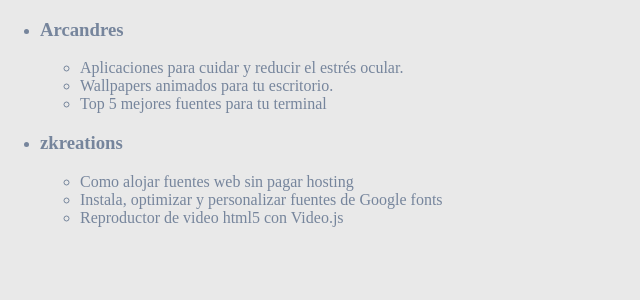
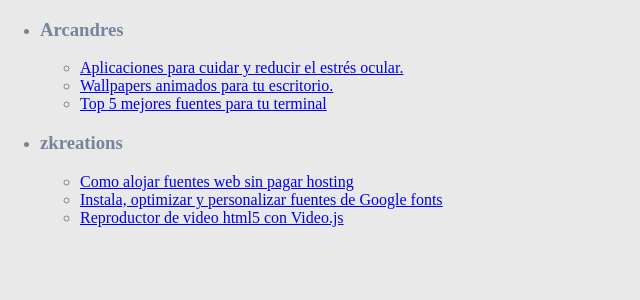
Before and after one commit to Arcandres/blogger-reader, a Vue app: page /blogs in a window 1280 px wide. Shown: the top 300 px of the page, without its empty margins (0-640 px from the left). Built offline with nearby package versions, Linux system fonts and the light colour scheme.

Commit message:
Fixing route

```diff
--- a/routes/get/blogs.js
+++ b/routes/get/blogs.js
@@ -2,7 +2,7 @@
   app = express(),
   blogsDB = require('./../db/blogs.json')
 
-app.get('/', (req, res) => {
+app.get('/blogs', (req, res) => {
   res.json(blogsDB)
 })
 
--- a/routes/get/post.js
+++ b/routes/get/post.js
@@ -3,7 +3,7 @@
   fetch = require('node-fetch'),
   app = express()
 
-app.get('/blog/:blogId/:postId', (req, res) => {
+app.get('/blog/:blogId/post/:postId', (req, res) => {
   // if (!data) {
   //   throw new Error
   // }
--- a/src/components/Blogs.vue
+++ b/src/components/Blogs.vue
@@ -1,11 +1,11 @@
 <template>
   <div id="blogs">
     <ul>
-      <li v-for="blog in blogs">
+      <li :key="blog.id" v-for="blog in blogs">
         <h3>{{ blog.name }}</h3>
         <ul class="posts">
-          <li v-for="item in blog.items">
-            {{ item.title }}
+          <li :key="item.id" v-for="item in blog.items">
+            <router-link :to="'/blog/' + blog.id  + '/post/' + item.id">{{ item.title }}</router-link>
           </li>
         </ul>
       </li>
--- a/src/views/Blogs.vue
+++ b/src/views/Blogs.vue
@@ -14,30 +14,44 @@
     return {
       data: [
         {
+          "id": "4582943784",
           "name": "Arcandres",
           "items": [
             {
-              "title": "Aplicaciones para cuidar y reducir el estrés ocular."
+              "id": "17362163",
+              "title": "Aplicaciones para cuidar y reducir el estrés ocular.",
+              "selfLink": "https://www.googleapis.com/blogger/v3/blogs/4964195606923028905/posts/8611549134915353489"
             },
             {
-              "title": "Wallpapers animados para tu escritorio."
+              "id": "17362163",
+              "title": "Wallpapers animados para tu escritorio.",
+              "selfLink": "https://www.googleapis.com/blogger/v3/blogs/4964195606923028905/posts/8611549134915353489"
             },
             {
-              "title": "Top 5 mejores fuentes para tu terminal"
+              "id": "17362163",
+              "title": "Top 5 mejores fuentes para tu terminal",
+              "selfLink": "https://www.googleapis.com/blogger/v3/blogs/4964195606923028905/posts/8611549134915353489"
             }
           ]
         },
         {
+          "id": "4582943784",
           "name": "zkreations",
           "items": [
             {
-              "title": "Como alojar fuentes web sin pagar hosting"
+              "id": "17362163",
+              "title": "Como alojar fuentes web sin pagar hosting",
+              "selfLink": "https://www.googleapis.com/blogger/v3/blogs/4964195606923028905/posts/8611549134915353489"
             },
             {
-              "title": "Instala, optimizar y personalizar fuentes de Google fonts"
+              "id": "17362163",
+              "title": "Instala, optimizar y personalizar fuentes de Google fonts",
+              "selfLink": "https://www.googleapis.com/blogger/v3/blogs/4964195606923028905/posts/8611549134915353489"
             },
             {
-              "title": "Reproductor de video html5 con Video.js"
+              "id": "17362163",
+              "title": "Reproductor de video html5 con Video.js",
+              "selfLink": "https://www.googleapis.com/blogger/v3/blogs/4964195606923028905/posts/8611549134915353489"
             }
           ]
         }
--- a/src/views/Home.vue
+++ b/src/views/Home.vue
@@ -18,6 +18,7 @@
 
 // @ is an alias to /src
 import BlogForm from '@/components/BlogForm.vue'
+import router from 'vue-router'
 
 export default {
   name: 'home',
@@ -25,8 +26,14 @@
     BlogForm
   },
   beforeCreate() {
-    fetch('/blogs.json')
-
+    fetch('./db/blogs.json')
+      .then(data => data)
+      .then(data => {
+        if (data) {
+          this.$router.push({path: '/blogs'})
+        }
+      })
+      .catch(err => console.error(err))
   }
 }
 </script>
--- a/src/views/Post.vue
+++ b/src/views/Post.vue
@@ -1,10 +1,10 @@
 <template>
-  <!--  -->
+  <Post />
 </template>
 
 <script>
 export default {
   name: 'post',
-  components: { Blog }
+  components: { Post }
 }
 </script>
```
